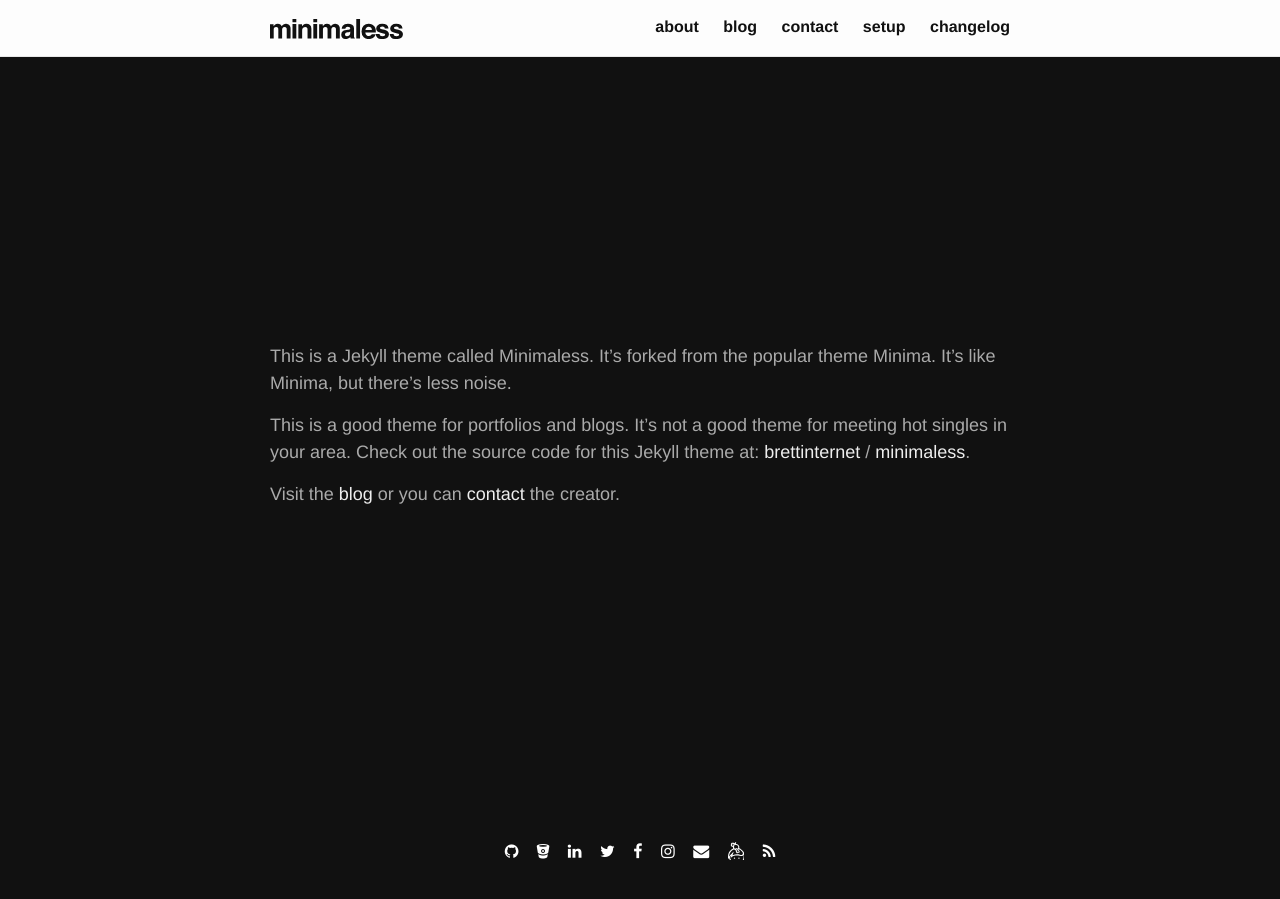
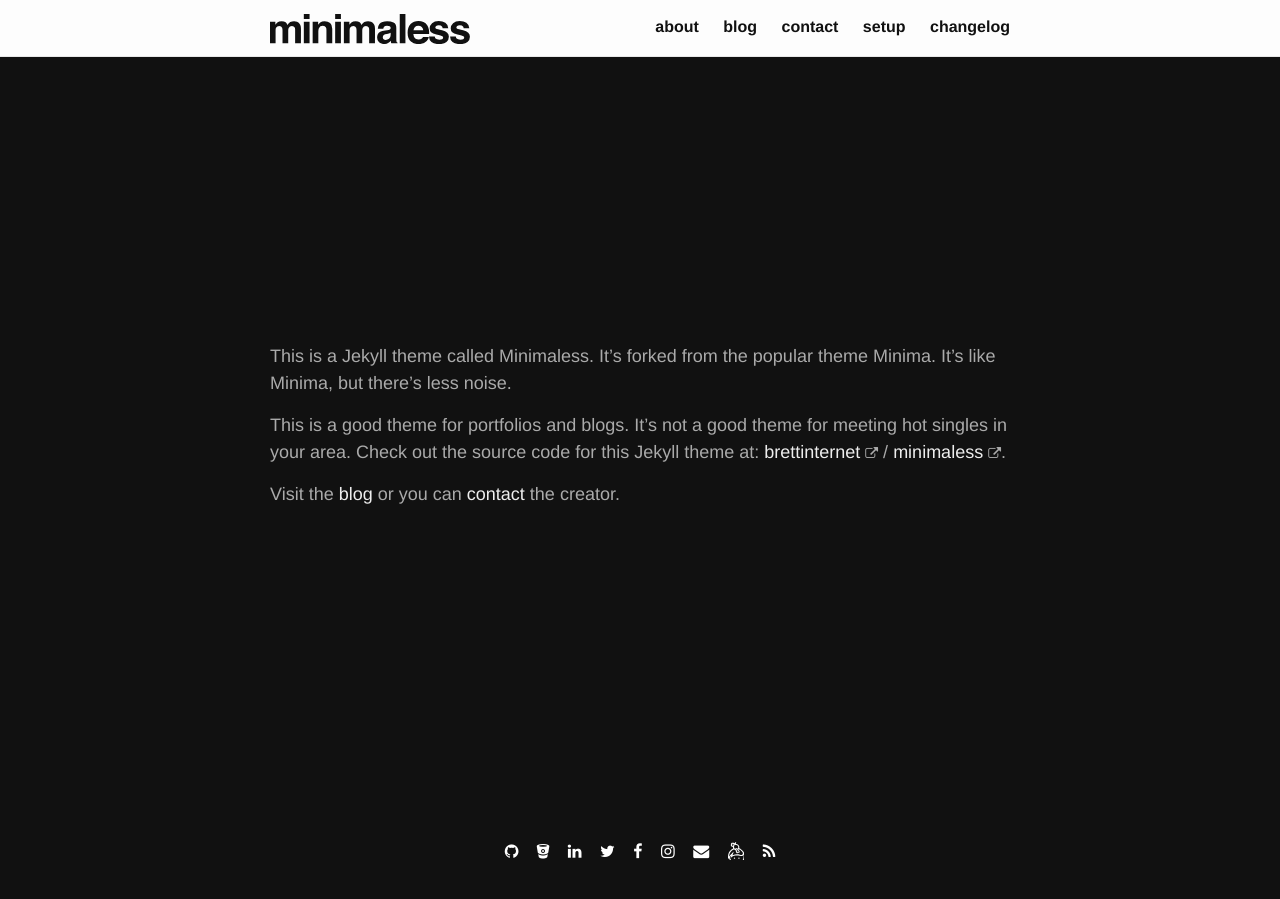
Before and after one commit to brettinternet/minimaless, a Jekyll site: the page built from index.md, in a window 1280 px wide. Built offline with Jekyll 4.4.1, drawn with Linux system fonts in a browser that asks for light colours.

Commit message:
external link icon support

```diff
--- a/_sass/minimaless/_layout.scss
+++ b/_sass/minimaless/_layout.scss
@@ -24,7 +24,7 @@
 }
 
 .site-logo {
-  height: 20px;
+  height: 30px;
   width: auto;
 }
 
@@ -315,3 +315,8 @@
     }
   }
 }
+
+.fa-external-link {
+  font-size: .8rem;
+  margin-left: 5px;
+}
--- a/index.md
+++ b/index.md
@@ -10,7 +10,7 @@ layout: about
 This is a Jekyll theme called Minimaless. It's forked from the popular theme Minima. It's like Minima, but there's less noise.
 
 This is a good theme for portfolios and blogs. It's not a good theme for meeting hot singles in your area. Check out the source code for this Jekyll theme at:
-[brettinternet](https://github.com/brettinternet) /
-[minimaless](https://github.com/brettinternet/minimaless).
+[brettinternet](https://github.com/brettinternet){:target="_blank"}<i class="fa fa-external-link"></i> /
+[minimaless](https://github.com/brettinternet/minimaless){:target="_blank"}<i class="fa fa-external-link"></i>.
 
 Visit the [blog](blog/) or you can [contact](contact/) the creator.
```
Also changed, not shown: CHANGELOG.md, README.md, minimaless.gemspec, 4 other files.
